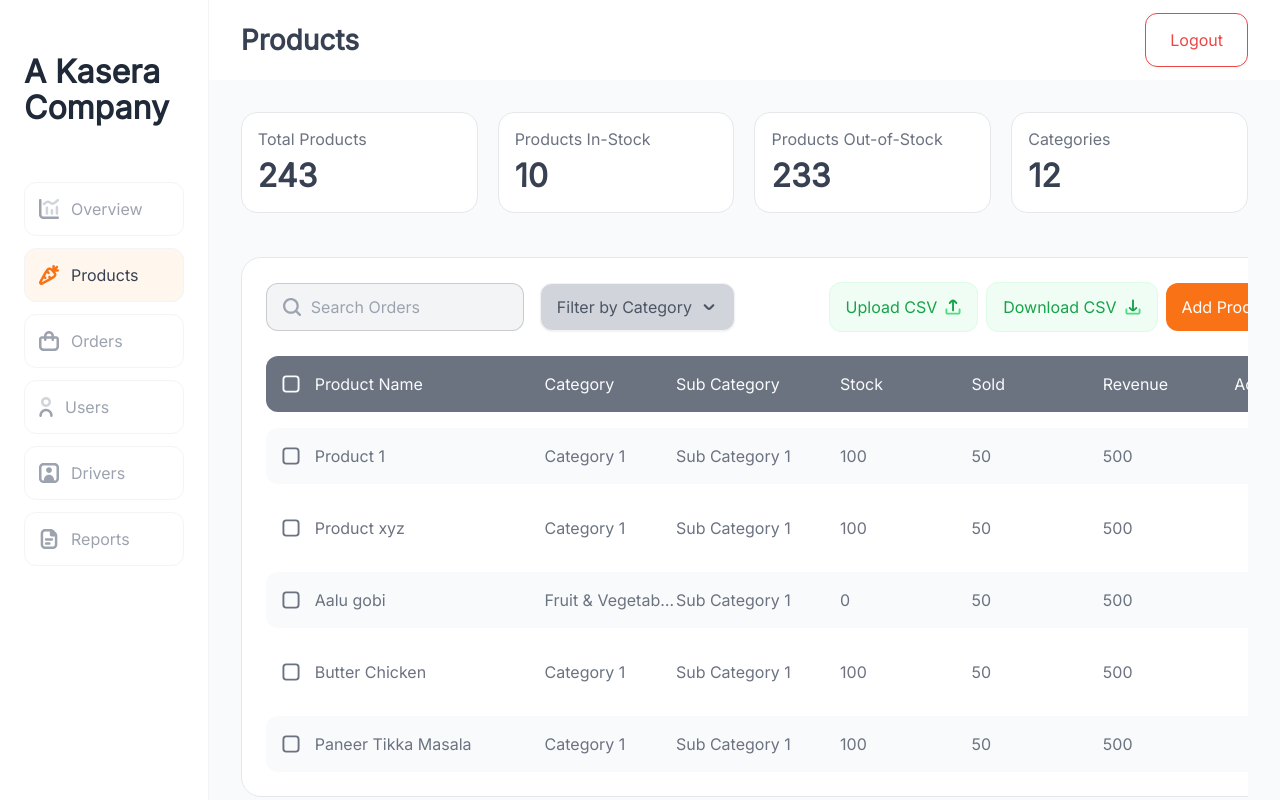
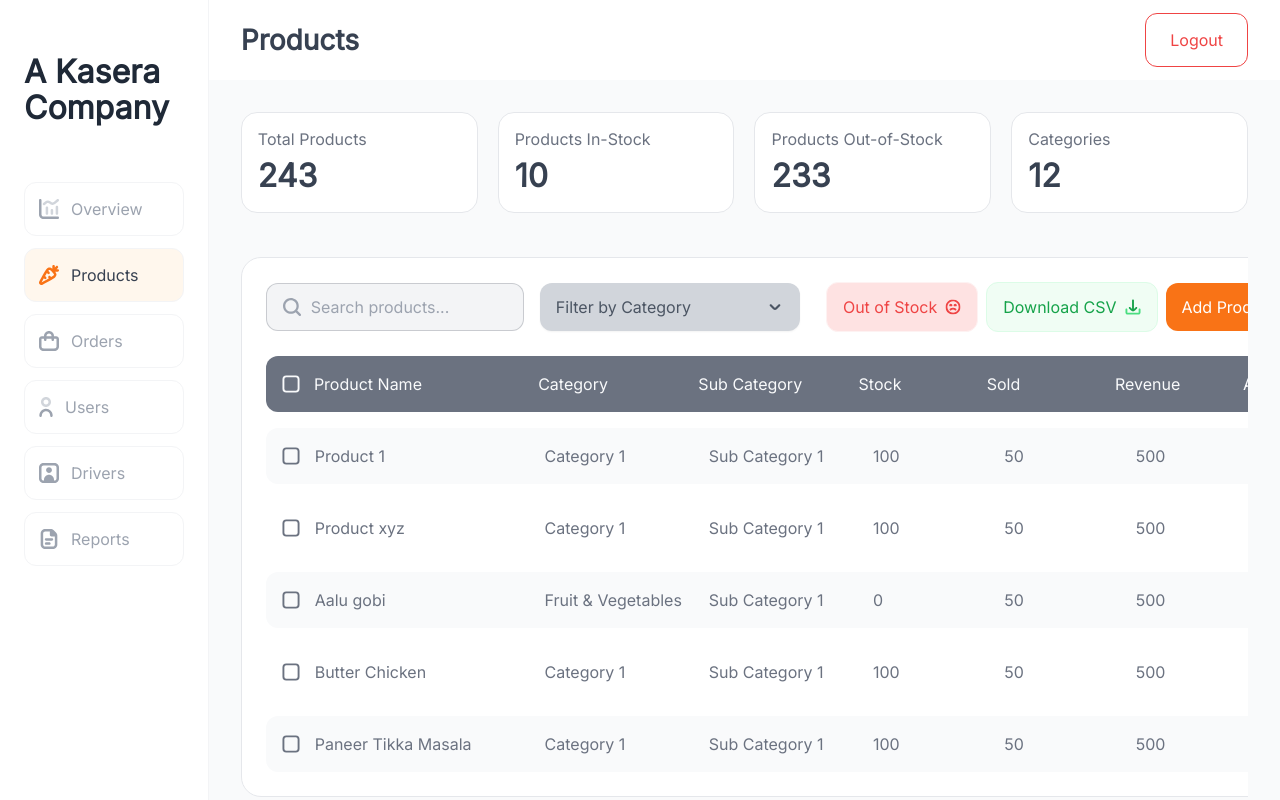
Before and after one commit to nikhilo3/Grocerry-admin, a React (Vite) app: page /products in a window 1280 px wide. Built offline with nearby package versions, Linux system fonts and the light colour scheme.

Commit message:
fix: product page

```diff
--- a/src/pages/Products/index.tsx
+++ b/src/pages/Products/index.tsx
@@ -1,15 +1,39 @@
 import { productDetails, products } from "../../assets/mockData/products";
 import InfoCard from "../../components/reusable/InfoCard";
-import searchIcon from "../../assets/icons/search.svg";
-import arrowDown from "../../assets/icons/arrow-down.svg";
-import uploadIcon from "../../assets/icons/upload.svg";
-import downloadIcon from "../../assets/icons/download.svg";
+import sadFace from "../../assets/icons/fi-br-sad.svg";
 import addCircleIcon from "../../assets/icons/add-circle.svg";
 import UnCheckedBox from "../../assets/icons/unchecked-box";
 import ThreeDots from "../../assets/icons/three-dots";
 import { Link } from "react-router-dom";
+import Button from "../../components/reusable/Button";
+import SearchInput from "../../components/reusable/SearchInput";
+import { useEffect, useState } from "react";
+import Dropdown from "../../components/reusable/Dropdown";
+import { PRODUCT_CATEGORIES } from "../../assets/data/constants";
+import DownloadCSVButton from "../../components/reusable/DownloadCSVButton";
+import search from "../../utils/search";
 
 const ProductsPage = () => {
+  const [filteredData, setFilteredData] = useState(products);
+  const [selectedCategories, setSelectedCategories] = useState<string[]>([]);
+  const [queryString, setQueryString] = useState<string>("");
+  const [isOutOfStockActive, setIsOutOfStockActive] = useState<boolean>(false);
+
+  useEffect(() => {
+    let data = products;
+    if (isOutOfStockActive) {
+      data = data.filter((product) => product.stock < 1);
+    }
+    if (selectedCategories.length > 0) {
+      data = data.filter((product) =>
+        selectedCategories.includes(product.category)
+      );
+    }
+    const searchKeys = ["name", "category", "subCategory"];
+    data = search(data, queryString, searchKeys);
+    setFilteredData(data);
+  }, [selectedCategories, queryString, isOutOfStockActive]);
+
   return (
     <div className="flex flex-col gap-11 overflow-hidden">
       {/* all product cards */}
@@ -19,80 +43,40 @@ const ProductsPage = () => {
         ))}
       </div>
       {/* product table */}
-      <div className="overflow-x-scroll hide-scrollbar">
+      <div className="overflow-x-scroll hide-scrollbar min-h-[40vh]">
         <div className="border border-accent-200 rounded-[20px] bg-white p-6 flex flex-col gap-6 min-w-[1100px]">
           {/* product top action buttons */}
           <div className="flex justify-between items-center">
             <div className="flex gap-4">
-              <label className="input input-bordered flex items-center !outline-none gap-[10px] text-accent-400 w-[258px] p-4 bg-accent-100 rounded-xl">
-                <img
-                  src={searchIcon}
-                  alt="search"
-                  className="w-[18px] h-[18px]"
+              <SearchInput
+                placeholder="Search products..."
+                onChange={(e) => setQueryString(e.target.value)}
               />
-                <input
-                  type="text"
-                  placeholder="Search Orders"
-                  className="text-base font-medium "
-                />
-              </label>
-              <div className="dropdown">
-                <div
-                  tabIndex={0}
-                  role="button"
-                  className="btn bg-accent-300 text-accent-600 flex items-center justify-center font-medium text-base rounded-xl"
-                >
-                  <span>Filter by Category</span>
-                  <img
-                    src={arrowDown}
-                    alt="arrow down"
-                    className="w-[18px] h-[18px]"
+              <Dropdown
+                dropdownItems={PRODUCT_CATEGORIES}
+                setDropdownItems={setSelectedCategories}
+                selectedItems={selectedCategories}
               />
             </div>
-                <ul
-                  tabIndex={0}
-                  className="dropdown-content z-[1] menu p-2 shadow bg-base-100 rounded-box w-52"
+            <div className="flex items-center gap-2">
+              <Button
+                onClick={() => setIsOutOfStockActive(!isOutOfStockActive)}
+                variant="error"
+                className="flex items-center justify-center gap-2"
               >
-                  <li>
-                    <a>Item 1</a>
-                  </li>
-                  <li>
-                    <a>Item 2</a>
-                  </li>
-                </ul>
-              </div>
-            </div>
-            <div className="flex items-center gap-2">
-              <button className="rounded-xl border border-secondary-100 bg-secondary-50 px-4 py-3 flex items-center justify-center gap-2">
-                <span className="text-secondary-600 font-medium">
-                  Upload CSV
-                </span>
-                <img
-                  src={uploadIcon}
-                  alt="upload"
-                  className="w-[16px] h-[16px]"
-                />
-              </button>
-              <button className="rounded-xl border border-secondary-100 bg-secondary-50 px-4 py-3 flex items-center justify-center gap-2">
-                <span className="text-secondary-600 font-medium">
-                  Download CSV
-                </span>
-                <img
-                  src={downloadIcon}
-                  alt="download"
-                  className="w-[16px] h-[16px]"
-                />
-              </button>
-              <Link
-                to="/products/add-a-product"
-                className="rounded-xl bg-primary-500 px-4 py-3 flex items-center justify-center gap-2"
-              >
-                <span className="text-white font-medium">Add Product</span>
+                <span>{!isOutOfStockActive ? "Out of Stock" : "Show all"}</span>
+                <img src={sadFace} alt="sad" className="w-[16px] h-[16px]" />
+              </Button>
+              <DownloadCSVButton data={products} fileName="products" />
+              <Link to="/products/add-a-product">
+                <Button className="flex items-center justify-center gap-2">
+                  <span>Add Product</span>
                   <img
                     src={addCircleIcon}
                     alt="add product"
                     className="w-[16px] h-[16px]"
                   />
+                </Button>
               </Link>
             </div>
           </div>
@@ -101,7 +85,7 @@ const ProductsPage = () => {
             <div
               className="grid bg-accent-500 rounded-xl p-4 text-accent-50 font-normal"
               style={{
-                gridTemplateColumns: "1fr 7fr 4fr 5fr 4fr 4fr 4fr 2fr",
+                gridTemplateColumns: "1fr 7fr 5fr 5fr 4fr 4fr 4fr 1fr",
               }}
             >
               <button>
@@ -115,12 +99,13 @@ const ProductsPage = () => {
               <span>Revenue</span>
               <span>Actions</span>
             </div>
-            {products.map((product, index) => (
+            {filteredData.length > 0 ? (
+              filteredData.map((product, index) => (
                 <div
                   key={index}
                   className="grid even:bg-accent-50 rounded-xl p-4 text-accent-500 font-normal"
                   style={{
-                  gridTemplateColumns: "1fr 7fr 4fr 5fr 4fr 4fr 4fr 2fr",
+                    gridTemplateColumns: "1fr 7fr 5fr 5fr 4fr 4fr 4fr 1fr",
                   }}
                 >
                   <button>
@@ -135,7 +120,12 @@ const ProductsPage = () => {
                     <ThreeDots className="w-[18px] h-[18px]" />
                   </button>
                 </div>
-            ))}
+              ))
+            ) : (
+              <div className="text-center text-accent-400 text-lg h-44 flex items-center justify-center">
+                No products found
+              </div>
+            )}
           </div>
         </div>
       </div>
```
Lines whose indentation alone changed are shown as unchanged.
